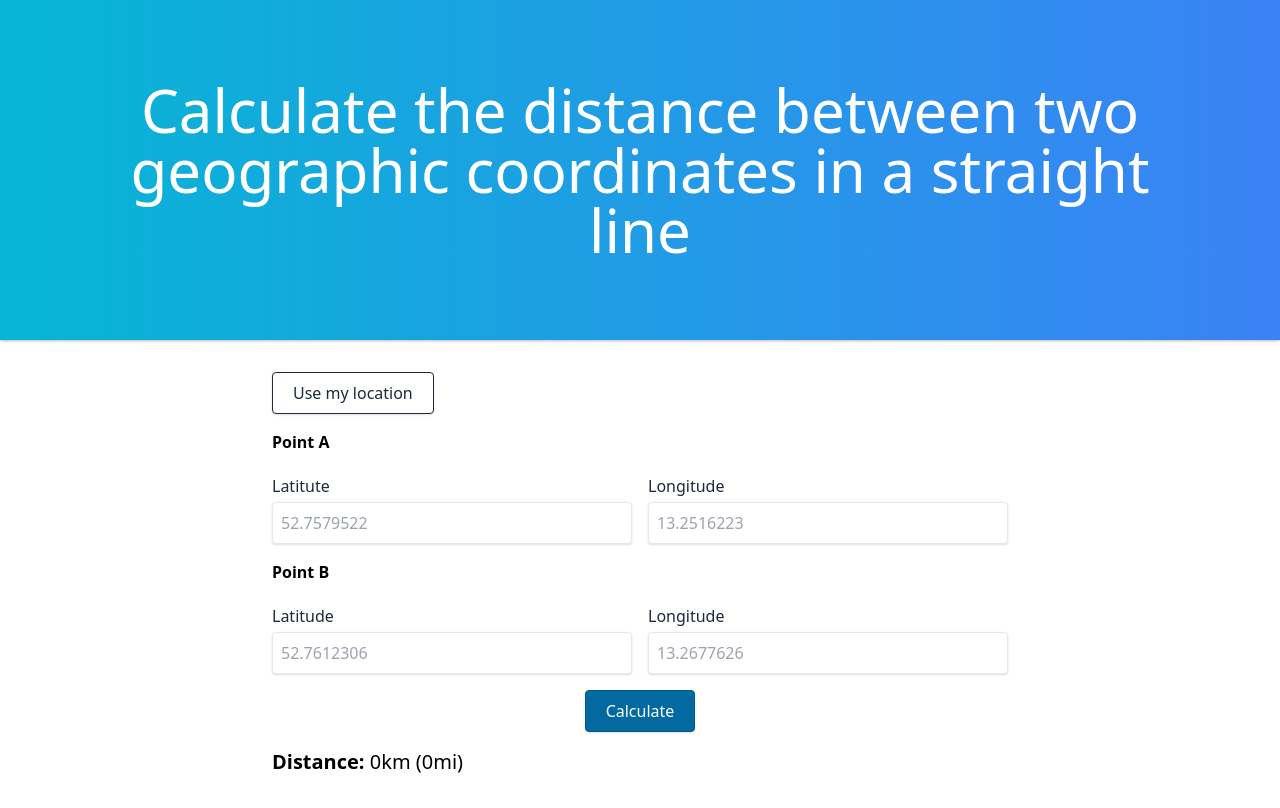
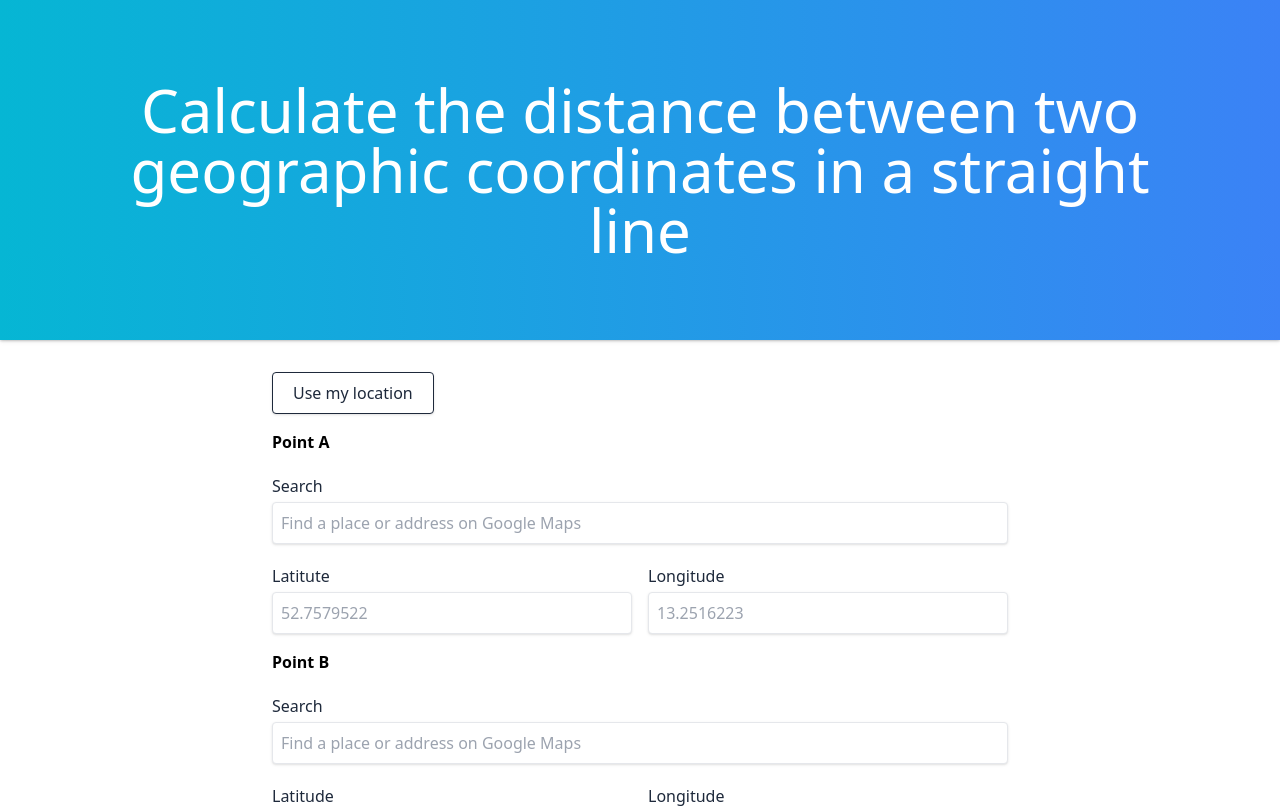
Before and after one commit to jnwelzel/distance-from-x, a React (Vite) app: page / in a window 1280 px wide. Shown: the top 808 px of the page. Built offline with nearby package versions, Linux system fonts and the light colour scheme.

Commit message:
Added Google Geocode search

```diff
--- a/package.json
+++ b/package.json
@@ -14,7 +14,8 @@
   },
   "dependencies": {
     "react": "^18.2.0",
-    "react-dom": "^18.2.0"
+    "react-dom": "^18.2.0",
+    "use-debounce": "^10.0.1"
   },
   "devDependencies": {
     "@chromatic-com/storybook": "^1.4.0",
--- a/src/App.tsx
+++ b/src/App.tsx
@@ -1,17 +1,26 @@
 import { useEffect, useState } from "react";
+import { useDebouncedCallback } from "use-debounce";
 import "./App.css";
 import { Button, CoordinatesForm } from "./components";
 import {
   calculateDistance,
+  fetchCoordinatesFromAddress,
   isValidLatitude,
   isValidLongitude,
 } from "./helpers";
+
+enum SEARCH_FIELD_NAMES {
+  pointA = "searchPointA",
+  pointB = "searchPointB",
+}
 
 export interface IFormState {
   lat1: string;
   lon1: string;
   lat2: string;
   lon2: string;
+  searchPointA: string;
+  searchPointB: string;
 }
 
 function App() {
@@ -20,6 +29,8 @@ function App() {
     lon1: "",
     lat2: "",
     lon2: "",
+    [SEARCH_FIELD_NAMES.pointA]: "",
+    [SEARCH_FIELD_NAMES.pointB]: "",
   });
 
   const [errors, setErrors] = useState<IFormState>({
@@ -27,6 +38,8 @@ function App() {
     lon1: "",
     lat2: "",
     lon2: "",
+    [SEARCH_FIELD_NAMES.pointA]: "",
+    [SEARCH_FIELD_NAMES.pointB]: "",
   });
 
   const [kilometers, setKilometers] = useState<number>(0);
@@ -38,18 +51,62 @@ function App() {
     setMiles(Number((kilometers * 0.621371).toFixed(2)));
   }, [kilometers]);
 
+  const fetchCoordinates = useDebouncedCallback(
+    async (searchValue: string, field: SEARCH_FIELD_NAMES) => {
+      if (searchValue === "") return;
+
+      // Clear any existing error msgs
+      setErrors((prevState) => ({ ...prevState, [field]: "" }));
+
+      // Fetch data from Google
+      const res = await fetchCoordinatesFromAddress(searchValue);
+
+      if (res.error) {
+        setErrors((prevState) => ({ ...prevState, [field]: res.error }));
+      } else {
+        const inputLat = field === SEARCH_FIELD_NAMES.pointA ? "lat1" : "lat2";
+        const inputLon = field === SEARCH_FIELD_NAMES.pointA ? "lon1" : "lon2";
+
+        setInputs((prevState) => ({
+          ...prevState,
+          [inputLat]: res.lat,
+          [inputLon]: res.lon,
+        }));
+      }
+    },
+    1000
+  );
+
   const handleChange = (e: React.ChangeEvent<HTMLInputElement>) => {
     setInputs((prevState) => ({
       ...prevState,
       [e.target.name]: e.target.value,
     }));
+    if (
+      e.target.name === SEARCH_FIELD_NAMES.pointA ||
+      e.target.name === SEARCH_FIELD_NAMES.pointB
+    ) {
+      fetchCoordinates(
+        e.target.value,
+        e.target.name === SEARCH_FIELD_NAMES.pointA
+          ? SEARCH_FIELD_NAMES.pointA
+          : SEARCH_FIELD_NAMES.pointB
+      );
+    }
   };
 
   const handleSubmit = (e: React.FormEvent) => {
     e.preventDefault();
 
     // Validate inputs
-    setErrors({ lat1: "", lon1: "", lat2: "", lon2: "" });
+    setErrors({
+      lat1: "",
+      lon1: "",
+      lat2: "",
+      lon2: "",
+      searchPointA: "",
+      searchPointB: "",
+    });
     let hasError = false;
     if (!isValidLatitude(inputs?.lat1 ?? "")) {
       setErrors((prevState) => ({ ...prevState, lat1: "Invalid latitude" }));
--- a/src/components/CoordinatesForm/CoordinatesForm.tsx
+++ b/src/components/CoordinatesForm/CoordinatesForm.tsx
@@ -15,6 +15,17 @@ export const CoordinatesForm: FC<ICoordinatesFormProps> = (props) => {
   return (
     <form onSubmit={handleSubmit} className="grid md:grid-cols-2 gap-4 w-full">
       <p className="col-span-12 md:col-span-full font-bold">Point A</p>
+      <FormInput
+        label="Search"
+        containerClass="col-span-12 md:col-span-2"
+        id="search-point-a"
+        name="searchPointA"
+        placeholder="Find a place or address on Google Maps"
+        type="search"
+        value={inputs.searchPointA}
+        onChange={handleChange}
+        errorMessage={errors.searchPointA}
+      />
       <FormInput
         label="Latitute"
         errorMessage={errors?.lat1}
@@ -38,6 +49,17 @@ export const CoordinatesForm: FC<ICoordinatesFormProps> = (props) => {
         containerClass="col-span-12 md:col-span-1"
       />
       <p className="col-span-12 md:col-span-full font-bold">Point B</p>
+      <FormInput
+        label="Search"
+        containerClass="col-span-12 md:col-span-2"
+        id="search-point-b"
+        name="searchPointB"
+        placeholder="Find a place or address on Google Maps"
+        type="search"
+        value={inputs.searchPointB}
+        onChange={handleChange}
+        errorMessage={errors.searchPointB}
+      />
       <FormInput
         label="Latitude"
         errorMessage={errors?.lat2}
--- /dev/null
+++ b/src/helpers/geocodeAPI.ts
@@ -0,0 +1,29 @@
+const API_KEY = "AIzaSyBpDsSsGM3OqVg_mAaHN_JOBkCkHR5VQvI";
+
+interface GeocodeResponse {
+  lat?: string;
+  lon?: string;
+  error?: string;
+}
+
+export const fetchCoordinatesFromAddress = async (
+  searchValue: string
+): Promise<GeocodeResponse> => {
+  const url = `https://maps.googleapis.com/maps/api/geocode/json?address=${encodeURIComponent(searchValue)}&key=${API_KEY}`;
+
+  try {
+    const response = await fetch(url);
+    const data = await response.json();
+
+    if (data.status === "OK") {
+      const location = data.results[0].geometry.location;
+      return { lat: location.lat, lon: location.lng };
+    } else {
+      return {
+        error: `Geocoding API error: ${data.status}`,
+      };
+    }
+  } catch (e) {
+    return { error: `Error fetching data from Geocoding API: ${e}` };
+  }
+};
--- a/src/helpers/index.ts
+++ b/src/helpers/index.ts
@@ -1 +1,2 @@
 export * from "./coordinates";
+export * from "./geocodeAPI";
```
Also changed, not shown: src/components/AddressInput/AddressInput.tsx (deleted), 1 other file (tests, documents, lock files or other folders).
